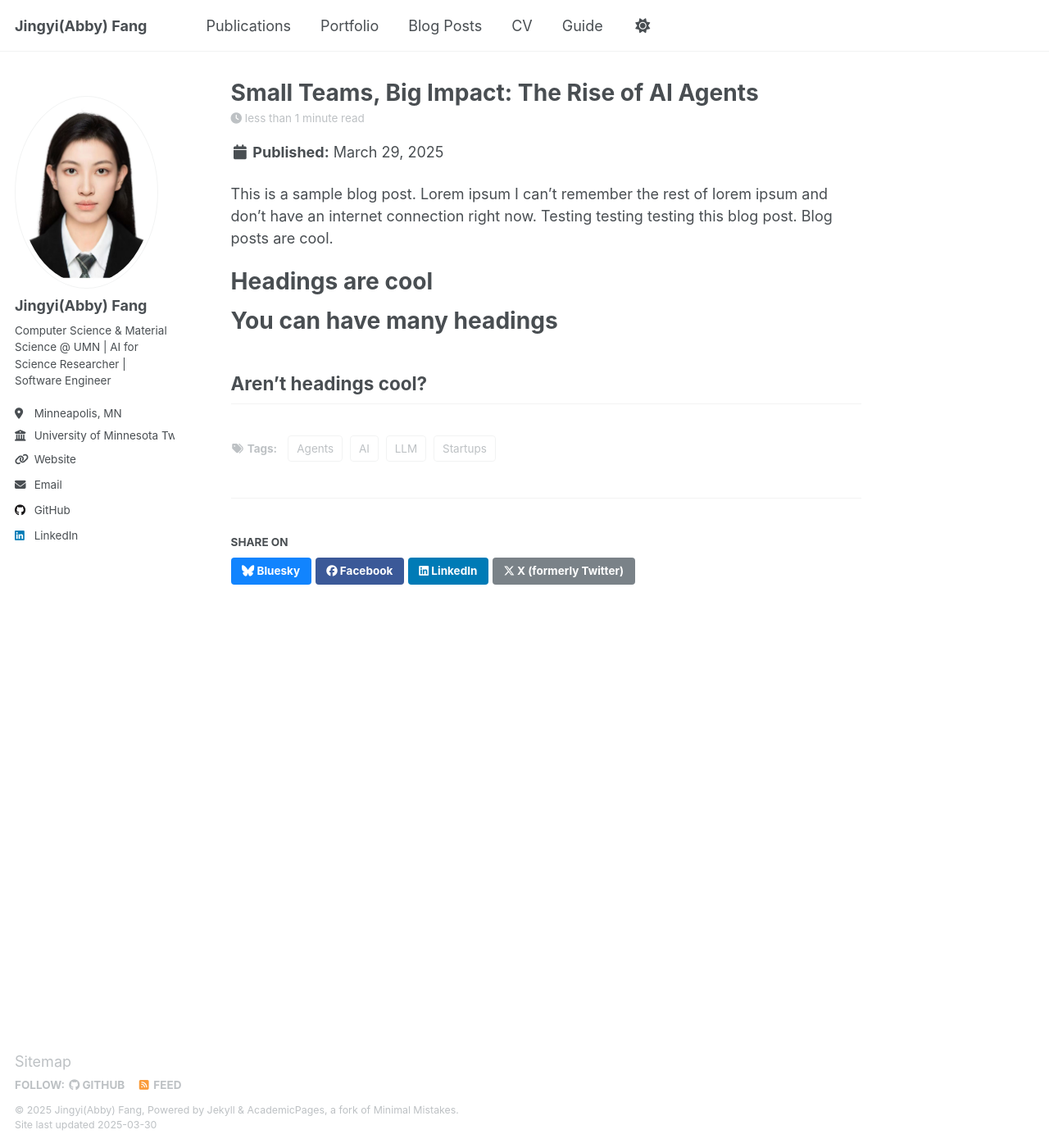
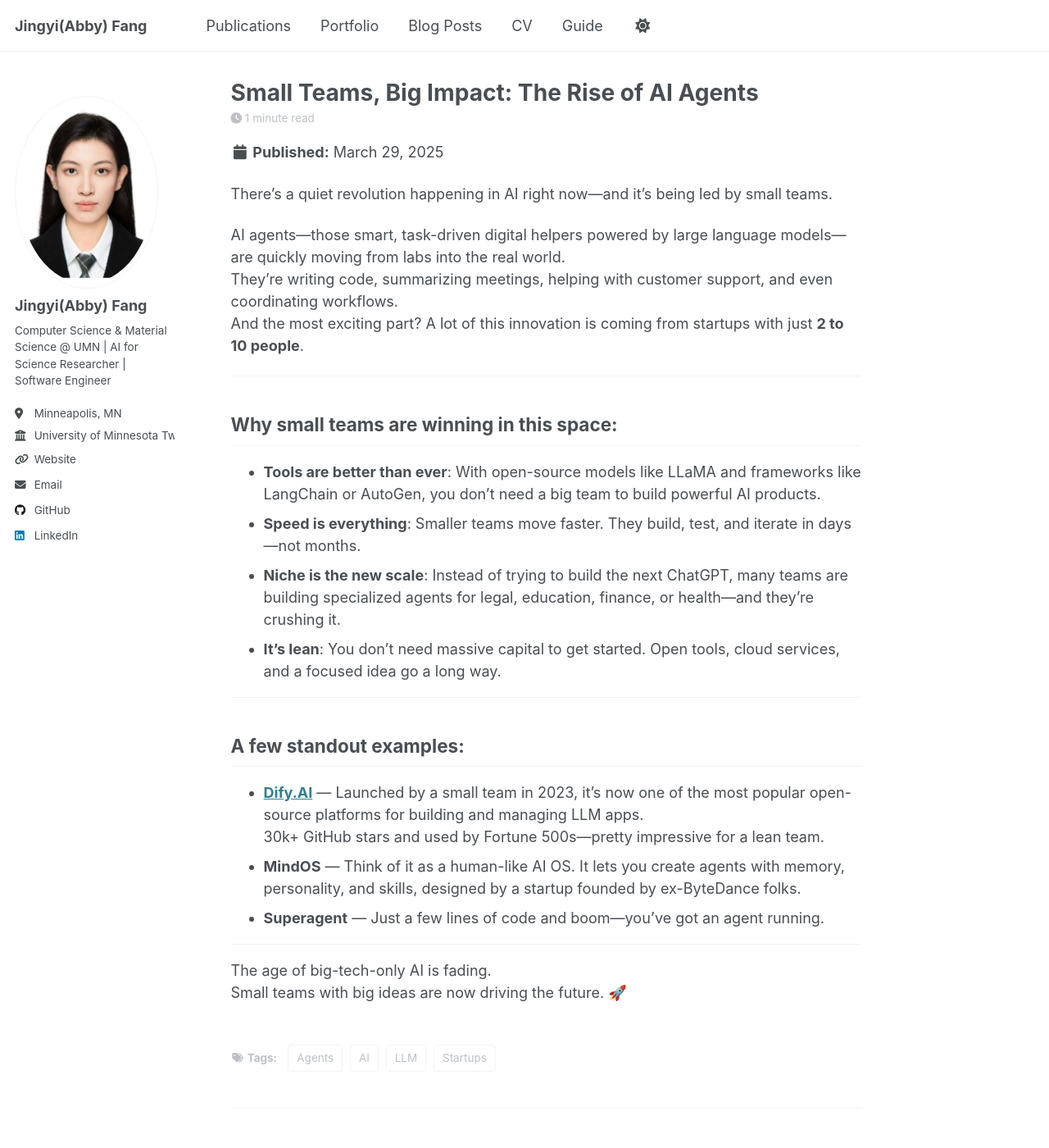
Before and after one commit to Abby0575/Abby057.github.io, a Jekyll site: the page built from _posts/2012-08-14-blog-post-1.md, in a window 1280 px wide and 1400 px high. Shown: the whole window at 82% size. Built offline with Jekyll 4.4.1, drawn with Linux system fonts in a browser that asks for light colours; comment, search, counter and statistics services are not loaded.

Commit message:
Update 39

```diff
--- a/_posts/2012-08-14-blog-post-1.md
+++ b/_posts/2012-08-14-blog-post-1.md
@@ -9,13 +9,31 @@
   - Startups
 ---
 
-This is a sample blog post. Lorem ipsum I can't remember the rest of lorem ipsum and don't have an internet connection right now. Testing testing testing this blog post. Blog posts are cool.
+There’s a quiet revolution happening in AI right now—and it’s being led by small teams.
 
-Headings are cool
-======
+AI agents—those smart, task-driven digital helpers powered by large language models—are quickly moving from labs into the real world.
+They’re writing code, summarizing meetings, helping with customer support, and even coordinating workflows.
+And the most exciting part? A lot of this innovation is coming from startups with just **2 to 10 people**.
 
-You can have many headings
-======
+---
 
-Aren't headings cool?
-------
+## Why small teams are winning in this space:
+
+- **Tools are better than ever**: With open-source models like LLaMA and frameworks like LangChain or AutoGen, you don’t need a big team to build powerful AI products.
+- **Speed is everything**: Smaller teams move faster. They build, test, and iterate in days—not months.
+- **Niche is the new scale**: Instead of trying to build the next ChatGPT, many teams are building specialized agents for legal, education, finance, or health—and they’re crushing it.
+- **It’s lean**: You don’t need massive capital to get started. Open tools, cloud services, and a focused idea go a long way.
+
+---
+
+## A few standout examples:
+
+- [**Dify.AI**](https://dify.ai) — Launched by a small team in 2023, it’s now one of the most popular open-source platforms for building and managing LLM apps.
+  30k+ GitHub stars and used by Fortune 500s—pretty impressive for a lean team.
+- **MindOS** — Think of it as a human-like AI OS. It lets you create agents with memory, personality, and skills, designed by a startup founded by ex-ByteDance folks.
+- **Superagent** — Just a few lines of code and boom—you’ve got an agent running.
+
+---
+
+The age of big-tech-only AI is fading.
+Small teams with big ideas are now driving the future. 🚀
```
